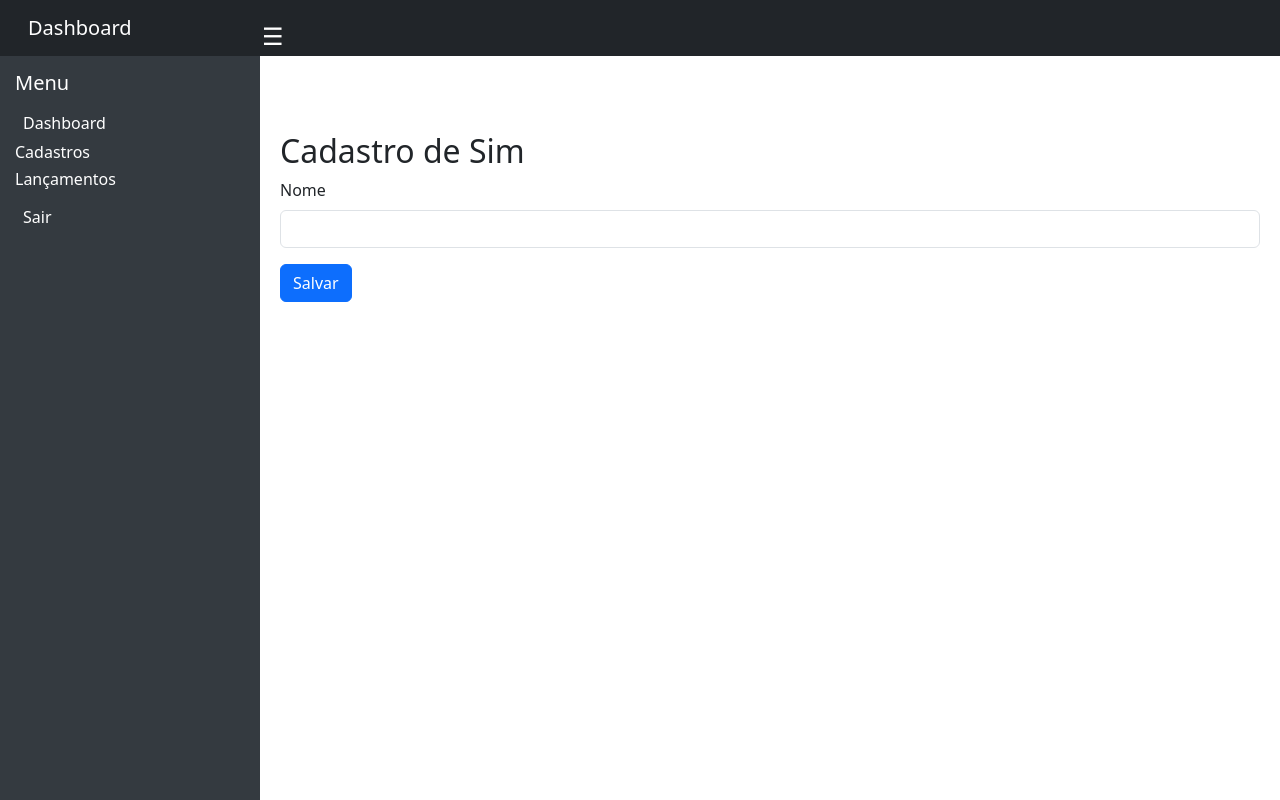
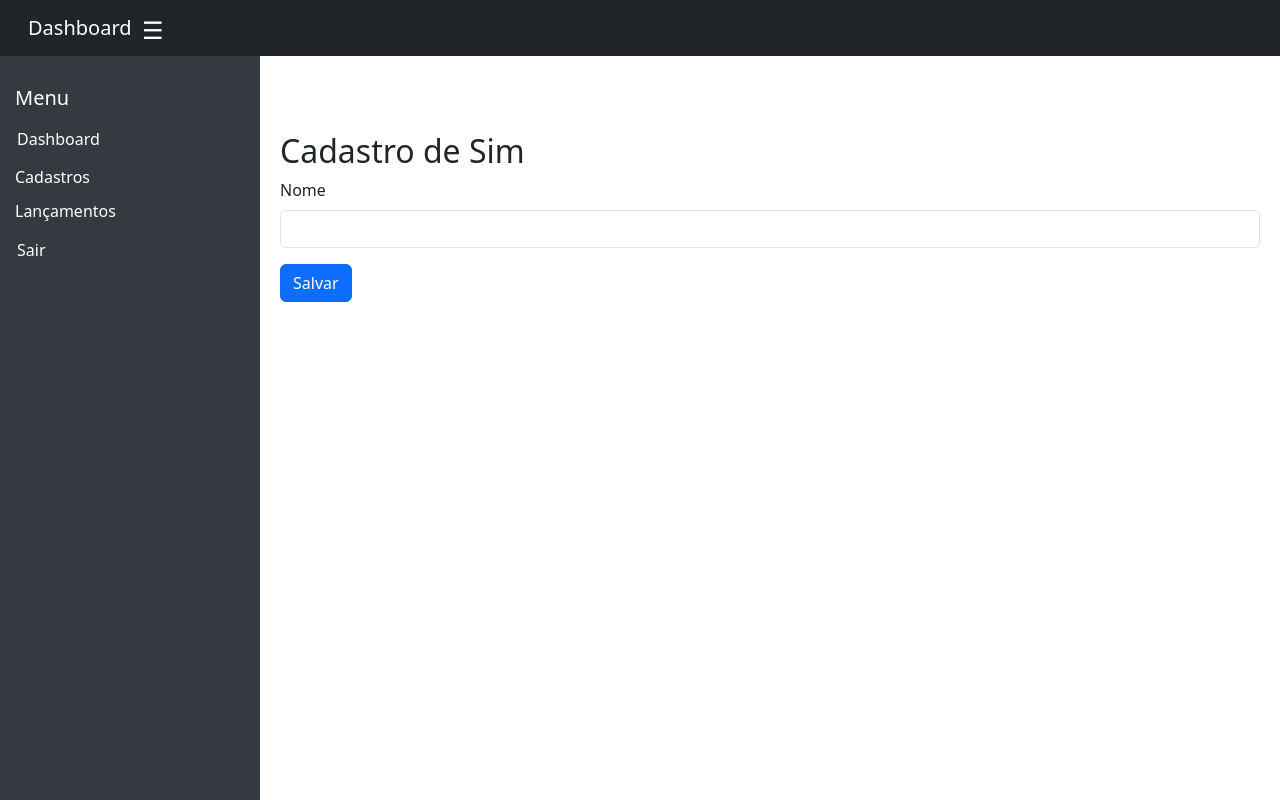
Before and after one commit to alexandrelinx/despesas-gerais, a Flask app: page /cadastro/Sim in a window 1280 px wide. Run offline with Flask 3, Linux system fonts and the light colour scheme; parts of the project's set-up code (start-up, migrations or seed data) failed here and were passed over; some libraries are stand-ins or nearby versions.

Commit message:
Ajuste do espaçamento do menu

```diff
--- a/templates/base.html
+++ b/templates/base.html
@@ -30,6 +30,8 @@
             z-index: 1000;
             transition: all 0.3s ease;
             overflow-y: auto;
+            text-align: left;  /* Alinha o texto à direita */
+            padding-right: 20px;
         }
 
         .sidebar.collapsed {
@@ -37,15 +39,24 @@
             padding: 0;
             overflow: hidden;
         }
-
+        .sidebar a,
+        .sidebar h5{  margin-top:15px; }
+        .sidebar h6 {
+             margin-top:15px;    /* espaço maior acima dos títulos */
+             margin-bottom: 5px; /* espaço maior abaixo dos títulos */
+        }
+        .sidebar a:first-of-type {
+            margin-bottom: 15px; /* aumenta espaço depois do primeiro link Dashboard */
+        }
         .sidebar a {
             color: white;
             display: block;
-            padding: 8px;
+            padding: 2px;
             text-decoration: none;
             white-space: nowrap;
             overflow: hidden;
             text-overflow: ellipsis;
+            text-align: left;
         }
         .sidebar a:hover {
             background: #495057;
@@ -66,10 +77,12 @@
 
         .submenu {
             display: none;
+             margin-left: 0;
             margin-left: 15px;
         }
         .submenu a {
-            padding-left: 20px;
+            padding-right: 20px;
+            padding-left: 0;
         }
 
         @media (max-width: 992px) {
@@ -99,8 +112,8 @@
         /* Botão toggle fixo no topo, à esquerda */
         #sidebarToggle {
             position: fixed;
-            top: 12px;
-            left: 250px;
+            top: 6px;
+            left: 130px;
             z-index: 1100; /* acima da sidebar */
             border: none;
             background: transparent;
```
Also changed, not shown: despesas.db.
